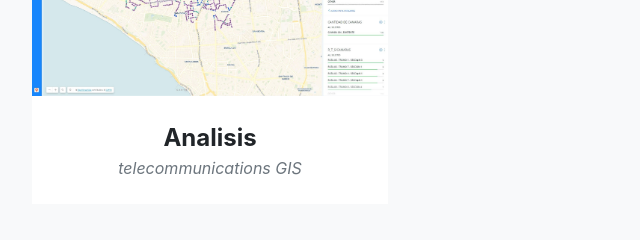
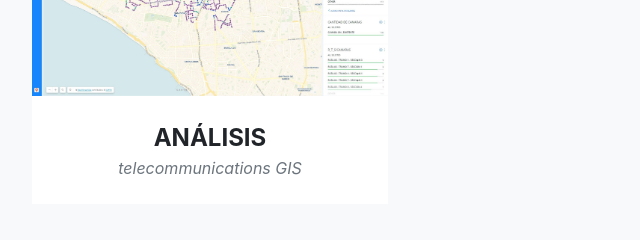
Before and after one commit to josuechiara22/josuechiara22.github.io, a plain HTML site: page index.html in a window 1280 px wide. Shown: the part 2620-2860 px from the top of the page, 50-690 px from the left. Drawn offline with nearby package versions, Linux system fonts and the light colour scheme.

Commit message:
Update index.html

```diff
--- a/index.html
+++ b/index.html
@@ -225,7 +225,7 @@
                                 <img class="img-fluid" src="assets/img/portfolio/4.jpg" alt="..." />
                             </a>
                             <div class="portfolio-caption">
-                                <div class="portfolio-caption-heading">Analisis</div>
+                                <div class="portfolio-caption-heading">ANÁLISIS</div>
                                 <div class="portfolio-caption-subheading text-muted">telecommunications GIS
                             </div>
                         </div>
```
